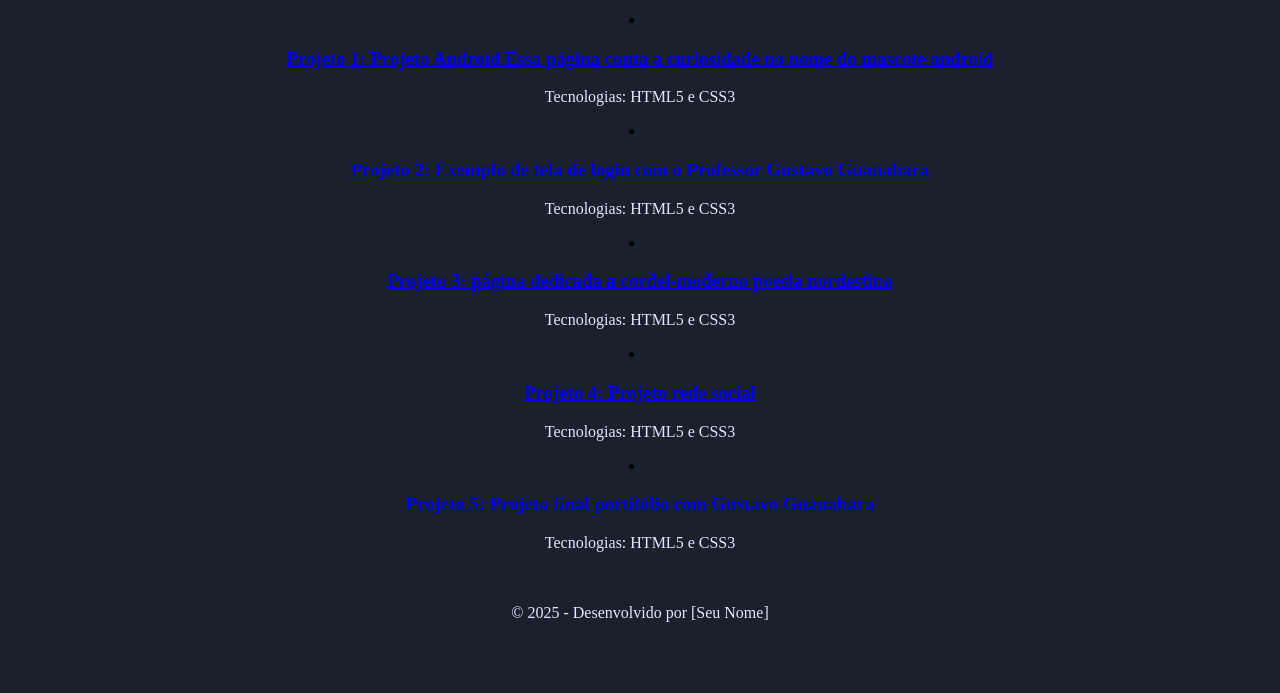
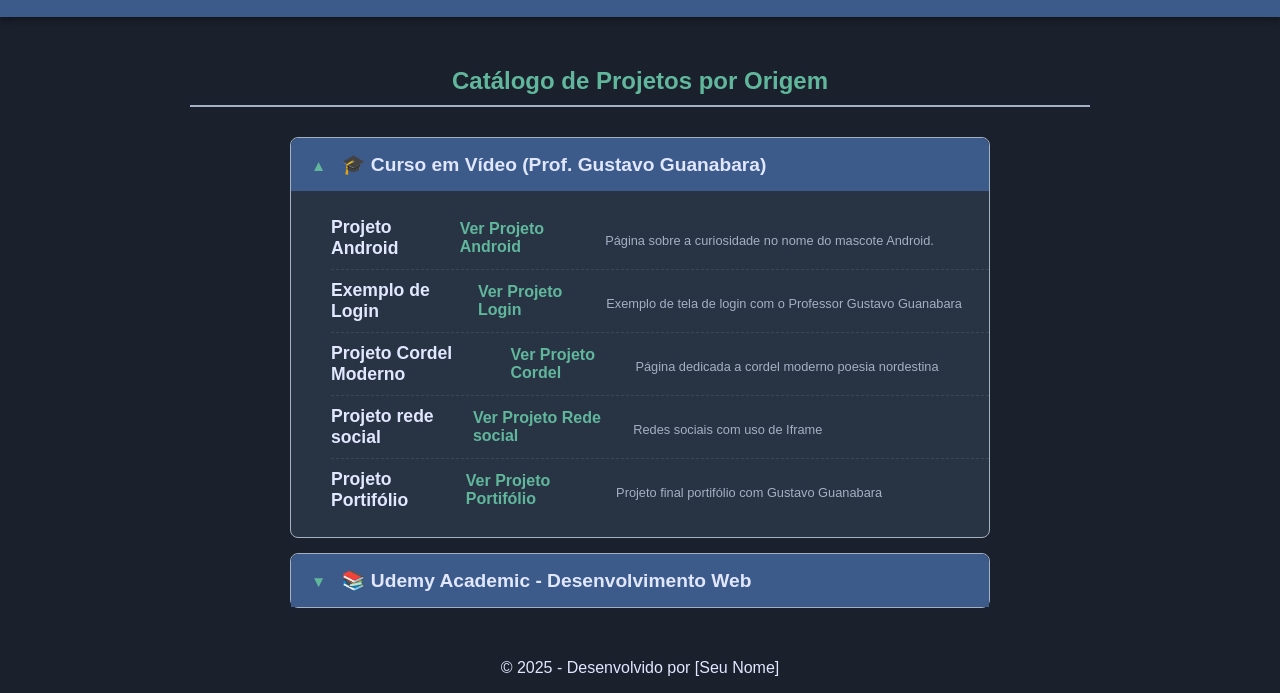
Before and after one commit to Hothon-7/Learning-Archive, a plain HTML site: page projetos-professores.html in a window 1280 px wide. Shown: the part 148-841 px from the top of the page. Before the commit the page ends 800 px from the top, so only its background shows below. Drawn offline with Linux system fonts and the light colour scheme.

Commit message:
Página inicial de projetos

```diff
--- a/projetos-professores.html
+++ b/projetos-professores.html
@@ -16,48 +16,58 @@
         </nav>
     </header>
     <main>
-        <section id="lista-projetos">
+        <section id="menu-projetos">
+            <h2>Catálogo de Projetos por Origem</h2>
+            <div class="acordeao-container">
+                <details class="acordeao-item" open>
+                    <summary class="acordeao-cabecalho">
+                        🎓 Curso em Vídeo (Prof. Gustavo Guanabara)
+                    </summary>
+                    <div class="adordeao-conteudo">
+                        <ul class="lista-projetos-expandida">
                             <li>
-                <h3>
-                    <a href="https://hothon-7.github.io/Learning-Archive/curso-em-video-projetos/Projeto-android/Projeto-android" target="_blank">Projeto 1: Projeto Android Essa página conta a curiosidade no nome do mascote android</a>
-                </h3>
-                <p>
-                    Tecnologias: HTML5 e CSS3
-                </p>
+                                <h4>Projeto Android</h4>
+                                <a href="https://hothon-7.github.io/Learning-Archive/curso-em-video-projetos/Projeto-android/Projeto-android" target="_blank">Ver Projeto Android</a>
+                                <p class="marketing-text">Página sobre a curiosidade no nome do mascote Android.</p>
                             </li>
                             <li>
-                <h3>
-                    <a href="https://hothon-7.github.io/Learning-Archive/curso-em-video-projetos/Projeto-Login/Projeto-Login" target="_blank">Projeto 2: Exemplo de tela de login com o Professor Gustavo Guanabara</a>
-                </h3>
-                <p>
-                    Tecnologias: HTML5 e CSS3
-                </p>
+                                <h4>Exemplo de Login</h4>
+                                <a href="https://hothon-7.github.io/Learning-Archive/curso-em-video-projetos/Projeto-Login/Projeto-Login" target="_blank">Ver Projeto Login</a>
+                                <p class="marketing-text">Exemplo de tela de login com o Professor Gustavo Guanabara</p>
+                            </li>
+
+                            <li>
+                                <h4>Projeto Cordel Moderno</h4>
+                                <a href="https://hothon-7.github.io/Learning-Archive/curso-em-video-projetos/Projeto-cordel/projeto-cordel" target="_blank">Ver Projeto Cordel</a>
+                                <p class="marketing-text">Página dedicada a cordel moderno poesia nordestina</p>
+
                             </li>
                             <li>
-                <h3>
-                    <a href="https://hothon-7.github.io/Learning-Archive/curso-em-video-projetos/Projeto-cordel/projeto-cordel" target="_blank">Projeto 3: página dedicada a cordel-moderno poesia nordestina</a>
-                </h3>
-                <p>
-                    Tecnologias: HTML5 e CSS3
-                </p>
+                                <h4>Projeto rede social</h4>
+                                <a href="https://hothon-7.github.io/Learning-Archive/curso-em-video-projetos/Projeto-redesocial" target="_blank">Ver Projeto Rede social</a>
+                                <p class="marketing-text">Redes sociais com uso de Iframe</p>
                             </li>
                             <li>
-                <h3>
-                    <a href="https://hothon-7.github.io/Learning-Archive/curso-em-video-projetos/Projeto-redesocial" target="_blank">Projeto 4: Projeto rede social</a>
-                </h3>
-                <p>
-                    Tecnologias: HTML5 e CSS3
-                </p>
+                                <h4>Projeto Portifólio</h4>
+                                <a href="https://hothon-7.github.io/Learning-Archive/curso-em-video-projetos/Projeto-portifolio/projeto-portfolio" target="_blank">Ver Projeto Portifólio</a>
+                                <p class="marketing-text">Projeto final portifólio com Gustavo Guanabara</p>
                             </li>
+                        </ul>
+                    </div>
+                </details>
+                <details class="acordeao-item">
+                    <summary class="acordeao-cabecalho">
+                        📚 Udemy Academic - Desenvolvimento Web
+                    </summary>
+                    <div class="acordeao-conteudo">
+                        <ul class="lista-projetos-expandida">
                             <li>
-                <h3>
-                    <a href="https://hothon-7.github.io/Learning-Archive/curso-em-video-projetos/Projeto-portifolio/projeto-portfolio" target="_blank">Projeto 5: Projeto final portifólio com Gustavo Guanabara</a>
-                </h3>
-                <p>
-                    Tecnologias: HTML5 e CSS3
-                </p>
+                                <h4>Projeto Clone Simples</h4>
+                                <a href="./caminho-para-o-clone/" target="_blank">Ver Projeto &rarr;</a>
                             </li>
-        </section>
+                        </ul>
+                    </div>
+                </details>
     </main>
     <footer>
         <p>&copy; 2025 - Desenvolvido por [Seu Nome]</p>
--- a/style.css
+++ b/style.css
@@ -1,6 +1,6 @@
 :root{
-    --cor-aurora--verde:#60B79C;
-    --cor-aurora--roxo:#774C6F;
+    --cor-aurora-verde:#60B79C;
+    --cor-aurora-roxo:#774C6F;
     --cor-aurora-azul:#3C5A8A;
 
     /*Tons Nórdicos*/
@@ -18,7 +18,7 @@ body{
     background-color:var(--cor-fundo-escuro);
     margin: 0;
     padding: 0;
-    font-family: var(--fonte-principal)
+    font-family: var(--fonte-principal);
     color: var(--cor-texto-claro);
     text-align: center;
 }
@@ -26,7 +26,6 @@ body{
 header {
     background-color: var(--cor-aurora-azul);
     color: var(--cor-texto-claro);
-    color: white;
     padding: 20px;
     box-shadow: 0 4px 6px rgb(0, 0, 0, 0.3);
 }
@@ -42,7 +41,7 @@ p{
     color: var(--cor-texto-claro);
 }
 h2{
-    color: var(--cor-aurora--verde);
+    color: var(--cor-aurora-verde);
     border-bottom:  2px solid var(--cor-destaque-claro);
     padding-bottom: 10px;
     margin-top: 30px;
@@ -51,12 +50,12 @@ h2{
     display: flex;
     gap: 20px;
     justify-content: center;
-    flex-grow: wrap;
+    flex-wrap: wrap;
 }
 
 .botao{
     text-decoration: none;
-    background-color: var(--cor-aurora--roxo);
+    background-color: var(--cor-aurora-roxo);
     color: var(--cor-texto-claro);
     padding: 15px 30px;
     border-radius: 8px;
@@ -67,7 +66,7 @@ h2{
     max-width: 300px;
 }
 .botao:hover {
-    background-color: var(--cor-aurora--verde);
+    background-color: var(--cor-aurora-verde);
     color: var(--cor-destaque-claro);
 }
 .botao-nav{
@@ -75,8 +74,10 @@ h2{
     color: var(--cor-texto-claro);
     border: 1px solid var(--cor-destaque-claro);
     padding: 8px 15px;
+    border-radius: 5px;
     transition: background-color 0.3s;
-    font-size: inline-block;
+    font-size: 0.9em;
+    display: inline-block;
     margin-top: 10px;
 }
 .botao-nav:hover{
@@ -94,12 +95,12 @@ h2{
     margin-bottom: 20px;
     text-align: left;
     box-shadow: 0 4px 8px rgba(0, 0, 0, 0.3);
-    border-left: 5px solid var(--cor-aurora--verde);
+    border-left: 5px solid var(--cor-aurora-verde);
     transition: transform 0.3s ease;
 }
 .lista-projetos li:hover{
     transform: scale(1.02);
-    border-left-color: var(--cor-aurora--roxo);
+    border-left-color: var(--cor-aurora-roxo);
 }
 .lista-projetos h3 a{
     color: var(--cor-texto-claro);
@@ -109,10 +110,89 @@ h2{
     margin-bottom: 5px;
 }
 .lista-projetos h3 a:hover{
-    color: var(--cor-aurora--verde);
+    color: var(--cor-aurora-verde);
     text-decoration: underline;
 }
 .lista-projetos p {
     color: var(--cor-destaque-claro);
     font-size: 0.9em;
 }
+.acordeao-container{
+    margin-top: 30px;
+    text-align: left;
+    max-width: 700px;
+    margin-left: auto;
+    margin-right: auto;
+}
+.acordeao-item{
+    border: 1px solid var(--cor-destaque-claro);
+    border-radius: 8px;
+    margin-bottom: 15px;
+    background-color: #283344;
+}
+
+.acordeao-cabecalho{
+    display: block;
+    padding: 15px 20px;
+    font-size: 1.2em;
+    font-weight: bold;
+    cursor: pointer;
+    background-color: var(--cor-aurora-azul);
+    color: var(--cor-texto-claro);
+    border-radius: 8px 8px 0 0;
+    transition: background-color 0.3s ease;
+    list-style: none;
+}
+
+.acordeao-cabecalho::-webkit-details-marker,
+.acordeao-cabecalho::marker{
+    display: none;
+}
+.acordeao-cabecalho::before{
+    content: "▼";
+    font-size: 0.8em;
+    margin-right: 10px;
+    color: var(--cor-aurora-verde);
+    transition: transform 0.2s ease;
+}
+.acordeao-item[open] > .acordeao-cabecalho::before{
+    content: "▲";
+    transform: rotate(0deg);
+}
+.acordeao-cabecalho:hover{
+    background-color: #3c5a99;
+}
+.acordeao-conteudo{
+    padding: 10px 20px 20px 20px;
+    border-top: 1px solid var(--cor-destaque-claro);
+}
+.lista-projetos-expandida li{
+    padding: 10px 0;
+    border-bottom: 1px dashed rgba(224, 231, 255, 0.1);
+    display: flex;
+    justify-content: space-between;
+    align-items: center;
+}
+.lista-projetos-expandida li:last-child{
+    border-bottom: none;
+}
+.lista-projetos-expandida h4{
+    margin: 0;
+    font-size: 1.1em;
+    color: var(--cor-texto-claro);
+}
+.lista-projetos-expandida a {
+    color: var(--cor-aurora-verde);
+    text-decoration: none;
+    font-weight: bold;
+    transition: color 0.3s;
+}
+.lista-projetos-expandida a:hover{
+    color: var(--cor-aurora-roxo);
+}
+.marketing-text{
+    font-size: 0.8em;
+    color: var(--cor-destaque-claro);
+    margin: 5px 0 0 0;
+    width: 60%;
+}
```
Also changed, not shown: index.html (+5 -8 lines). Lines whose indentation alone changed are shown as unchanged.
